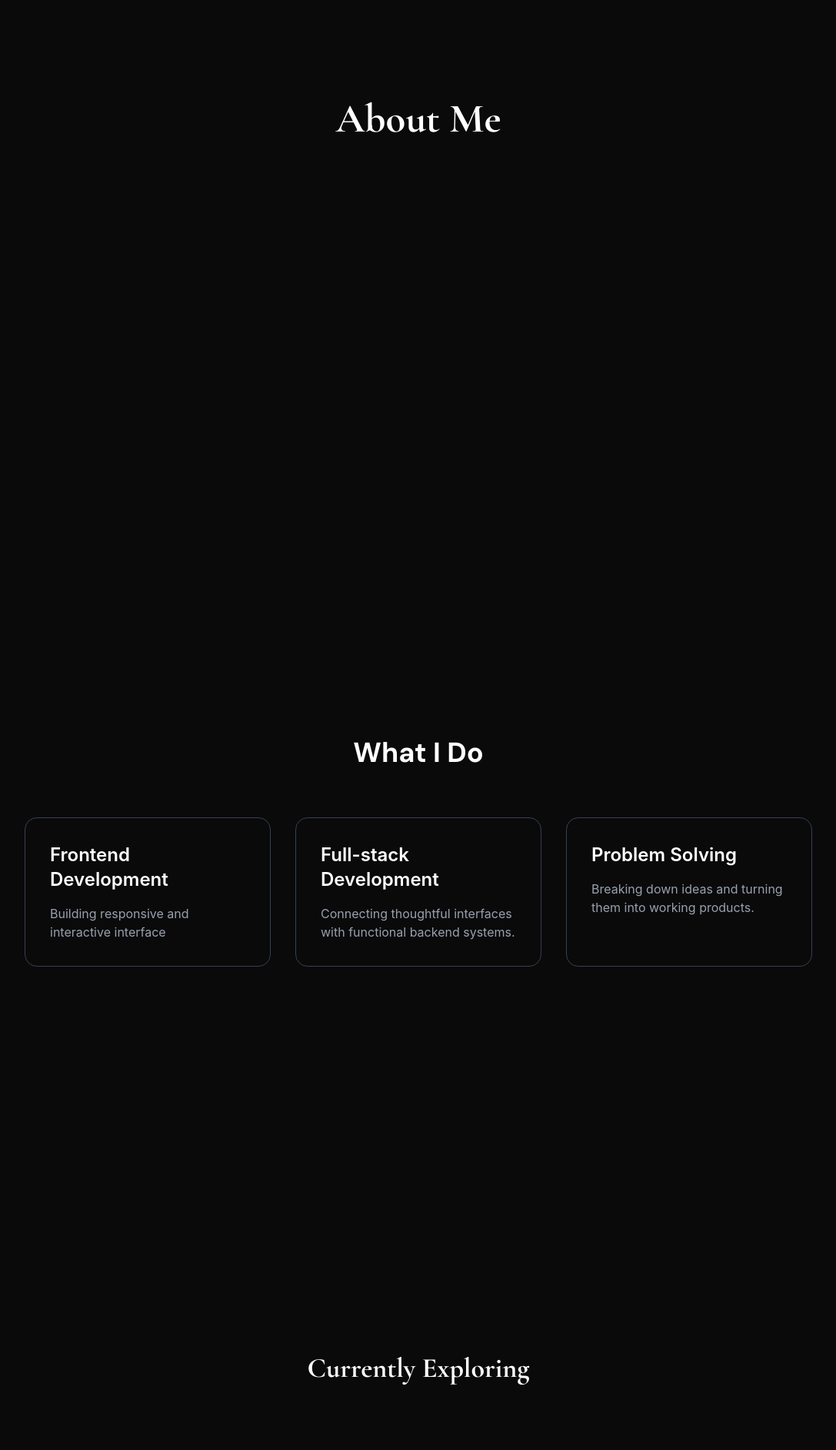
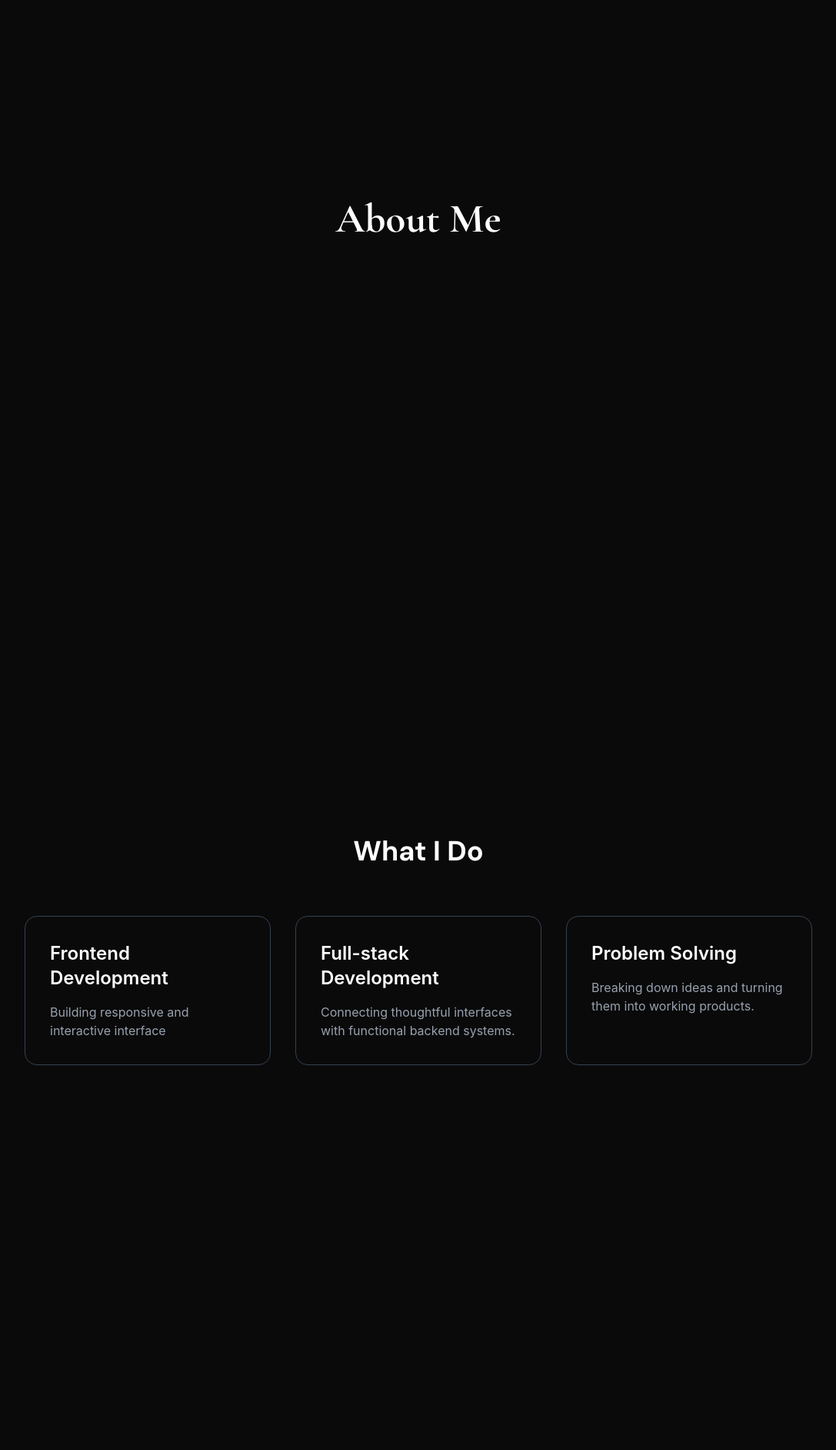
Before and after one commit to abhi-r21/Portfolio-Website, a React app: page / in a window 1280 px wide. Shown: the part 1720-3604 px from the top of the page at 77% size, without its empty margins (96-1183 px from the left). Built offline with nearby package versions, Linux system fonts and the light colour scheme; the HTML template or start-up script is replaced by a standard one; a web font is replaced by a local one.

Commit message:
Fixed some issues in About page

```diff
--- a/src/components/AboutMe.tsx
+++ b/src/components/AboutMe.tsx
@@ -12,10 +12,16 @@ function AboutMe() {
   });
 
   //Move About Me from lower position to the top
-  const y = useTransform(scrollYProgress, [0, 0.5], [100, 0]);
+  const y = useTransform(scrollYProgress, [0, 0.65], [230, 0]);
 
   //Slightly reduce its size while moving
-  const scale = useTransform(scrollYProgress, [0, 0.35], [1.1, 1]);
+  const scale = useTransform(scrollYProgress, [0, 1], [1.1, 1]);
+
+  const headingOpacity = useTransform(
+    scrollYProgress,
+    [0.25, 0.25, 0.35],
+    [1, 1, 0]
+  )
 
   return (
     <section
@@ -26,14 +32,16 @@ function AboutMe() {
       {/* This is the position where the heading will stay */}
     <div className="sticky top-8 z-20">
       <motion.h1
-      style={{y, scale}}
+      style={{y, scale, opacity: headingOpacity}}
       className="text-center font-[Cormorant_Garamond] text-5xl font-bold">
         About Me
       </motion.h1>
     </div>
 
       <AboutText scrollYProgress={scrollYProgress} />
-      <WhatIDo />
+      <div className="pt-32">
+        <WhatIDo />
+      </div>
       <CurrentlyLearning />
     </section>
   );
--- a/src/components/AboutText.tsx
+++ b/src/components/AboutText.tsx
@@ -9,12 +9,12 @@ function AboutText({scrollYProgress}: AboutTextProps) {
 
   //Text appears
   const opacity = useTransform(
-    scrollYProgress, [0.2, 0.35, 0.5, 0.65], [ 0, 1, 1, 0]
+    scrollYProgress, [0.1, 0.2, 0.32, 0.38], [ 0, 1, 1, 0]
   );
 
   //Blur only while disappearing
   const blur = useTransform(
-    scrollYProgress, [0.5, 0.65], [0, 10]
+    scrollYProgress, [0.25, 0.32], [0, 10]
   );
 
   const filter = useTransform(
--- a/src/components/CurrentlyLearning.tsx
+++ b/src/components/CurrentlyLearning.tsx
@@ -28,7 +28,7 @@ function CurrentlyLearning() {
 
   return (
     <section className="overflow-hidden py-20">
-      <h2 className="mb-16 text-center font-[Cormorant_Garamond] text-4xl font-bold">Currently Exploring</h2>
+      <h2 className="mb-16 text-center font-[Cormorant_Garamond] text-5xl font-bold">Currently Exploring</h2>
         <div className="overflow-hidden">
           <motion.div
           style={{ x }}
--- a/src/components/WhatIDo.tsx
+++ b/src/components/WhatIDo.tsx
@@ -15,7 +15,7 @@ function WhatIDo() {
         initial = {{ opacity: 0, y: 80}}
         whileInView={{opacity: 1, y: 0}}
         viewport={{ once:true, amount: 0.5 }}
-        transition={{ duration: 0.8, delay: 0 }}
+        transition={{ duration: 1.2, delay: 0 }}
         >
           <h3 className="text-2xl font-semibold">
             Frontend Development
@@ -32,7 +32,7 @@ function WhatIDo() {
         initial = {{ opacity: 0, y: 80 }}
         whileInView={{ opacity: 1, y: 0}}
         viewport={{ once:true, amount: 0.5}}
-        transition={{ duration: 0.8, delay: 0.2}}
+        transition={{ duration: 1.2, delay: 0.2}}
         >
           <h3 className="text-2xl font-semibold">
             Full-stack Development
@@ -48,7 +48,7 @@ function WhatIDo() {
         initial={{ opacity: 0, y: 80}}
         whileInView={{ opacity: 1, y: 0 }}
         viewport={{ once: true, amount: 0.5 }}
-        transition={{ duration: 0.8, delay: 0.4 }}
+        transition={{ duration: 1.2, delay: 0.4 }}
         className="rounded-2xl border border-gray-700 p-8">
           <h3 className="text-2xl font-semibold">
             Problem Solving
```
